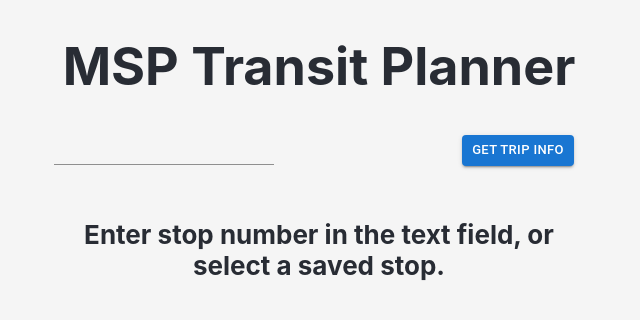
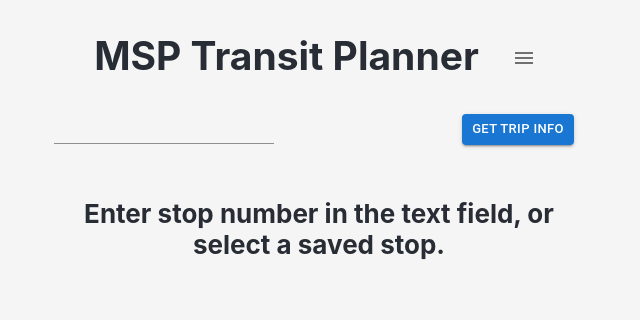
Before and after one commit to cjdufault/msp-next-trip, a React (Create React App) app: page / in a window 1280 px wide. Shown: the top 320 px of the page, without its empty margins (321-961 px from the left). Built offline with nearby package versions, Linux system fonts and the light colour scheme.

Commit message:
add route lookup

```diff
--- a/src/App.css
+++ b/src/App.css
@@ -27,6 +27,16 @@
   color: #61dafb;
 }
 
+.title-section {
+  display: flex;
+  align-items: center;
+}
+
+.main-menu-div {
+  padding-left: 25px;
+  padding-top: 5px;
+}
+
 .trip-lookup-status-message {
   padding: 0 15%;
 }
@@ -51,6 +61,10 @@
 
 .stop-input-form__buttons {
   padding: 0 10px;
+}
+
+.route-lookup {
+  max-width: 500px;
 }
 
 .map-header {
--- a/src/App.js
+++ b/src/App.js
@@ -1,6 +1,8 @@
 import React, { useState } from 'react';
 import { NextTripLookup } from './components/NextTripLookup';
 import { VehiclesMap } from './components/VehiclesMap';
+import { RouteLookup } from './components/RouteLookup';
+import { MainMenu } from './components/MainMenu';
 import './App.css';
 
 const App = () => {
@@ -13,25 +15,28 @@ const App = () => {
     setMapRouteNumber(routeNumber);
     setCurrentStop(currentStop);
     setMode('route-map');
-  }
-
+  };
   const handleMapExit = () => {
     setMapRouteNumber(null);
     setMode('next-trip');
-  }
+  };
+  const handleShowRouteLookup = () => {
+    setMapRouteNumber(null);
+    setMode('route-lookup');
+  };
 
   return (
-    <div className="App">
-      <header className="App-header">
-        <h1>{'MSP Transit Planner'}</h1>
-        {
-          mode === 'next-trip' &&
-          <NextTripLookup
-            handleMapDisplay={handleMapDisplay}
-            currentStop={currentStop}
+    <div className={'App'}>
+      <header className={'App-header'}>
+        <div className={'title-section'}>
+          <h2>{'MSP Transit Planner'}</h2>
+          <MainMenu
+            showRouteLookup={handleShowRouteLookup}
           />
-        }
-        {mode === 'route-map' && <VehiclesMap routeNumber={mapRouteNumber} mapExitCallback={handleMapExit} />}
+        </div>
+        { mode === 'route-lookup' && <RouteLookup lookupRouteCallback={handleMapDisplay} exitCallback={handleMapExit} /> }
+        { mode === 'next-trip' && <NextTripLookup mapDisplayCallback={handleMapDisplay} currentStop={currentStop} /> }
+        { mode === 'route-map' && <VehiclesMap routeNumber={mapRouteNumber} exitCallback={handleMapExit} /> }
       </header>
     </div>
   );
--- /dev/null
+++ b/src/components/MainMenu.jsx
@@ -0,0 +1,48 @@
+import React, { useState } from 'react';
+import IconButton from '@mui/material/IconButton';
+import Menu from '@mui/material/Menu';
+import MenuItem from '@mui/material/MenuItem';
+import MenuIcon from '@mui/icons-material/Menu';
+
+export const MainMenu = ({ showRouteLookup }) => {
+  const [anchorEl, setAnchorEl] = useState(null);
+  const open = Boolean(anchorEl);
+
+  const handleClick = (event) => {
+    setAnchorEl(event.currentTarget);
+  };
+
+  const handleClose = () => {
+    setAnchorEl(null);
+  };
+
+  const handleRouteLookupClick = () => {
+    handleClose();
+    showRouteLookup();
+  };
+
+  return (
+    <div className={'main-menu-div'}>
+      <IconButton
+        id="menu-button"
+        aria-controls={open ? 'main-menu' : undefined}
+        aria-haspopup="true"
+        aria-expanded={open ? 'true' : undefined}
+        onClick={handleClick}
+      >
+        <MenuIcon />
+      </IconButton>
+      <Menu
+        id="main-menu"
+        anchorEl={anchorEl}
+        open={open}
+        onClose={handleClose}
+        MenuListProps={{
+          'aria-labelledby': 'menu-button',
+        }}
+      >
+        <MenuItem onClick={handleRouteLookupClick}>{'Find Maps by Route'}</MenuItem>
+      </Menu>
+    </div>
+  );
+}
--- a/src/components/NextTripLookup.jsx
+++ b/src/components/NextTripLookup.jsx
@@ -11,7 +11,7 @@ import SaveIcon from '@mui/icons-material/Save';
 import DeleteIcon from '@mui/icons-material/Delete';
 import getNextTrip from '../data/tripData';
 
-export const NextTripLookup = ({ handleMapDisplay, currentStop }) => {
+export const NextTripLookup = ({ mapDisplayCallback, currentStop }) => {
 
   const defaultStatusMessage = 'Enter stop number in the text field, or select a saved stop.';
 
@@ -35,7 +35,7 @@ export const NextTripLookup = ({ handleMapDisplay, currentStop }) => {
     setStopNumber(newValue.trim()); // Safari likes to add newlines to this value
     setShowSaveButton(false);
     setShowUnSaveButton(false);
-  }
+  };
 
   const handleSaveStop = () => {
     if (!savedStops.includes(stopNumber)) {
@@ -49,7 +49,7 @@ export const NextTripLookup = ({ handleMapDisplay, currentStop }) => {
     let newSavedStops = savedStops.filter(stop => stop !== stopNumber);
     setSavedStops(newSavedStops);
     localStorage.setItem('savedStops', JSON.stringify(newSavedStops));
-  }
+  };
 
   const handleSelectSavedStop = async (event) => {
     const savedStop = event.target.innerText;
@@ -120,10 +120,7 @@ export const NextTripLookup = ({ handleMapDisplay, currentStop }) => {
   return (
     <div>
       <div>
-        <form
-          onSubmit={handleGetNextTrip}
-          className={'stop-input-form'}
-        >
+        <form onSubmit={handleGetNextTrip} className={'stop-input-form'}>
           <TextField
             value={ internalValue }
             variant={'standard'}
@@ -203,7 +200,7 @@ export const NextTripLookup = ({ handleMapDisplay, currentStop }) => {
                         <Button
                           variant={'contained'}
                           size={'small'}
-                          onClick={() => handleMapDisplay(departure.route_id, stopNumber)}
+                          onClick={() => mapDisplayCallback(departure.route_id, stopNumber)}
                         >{'Map'}</Button>
                       </TableCell>
                     </TableRow>
--- /dev/null
+++ b/src/components/RouteLookup.jsx
@@ -0,0 +1,52 @@
+import React, { useState } from 'react';
+import Button from '@mui/material/Button';
+import TextField from '@mui/material/TextField';
+
+export const RouteLookup = ({ lookupRouteCallback, exitCallback }) => {
+
+  const [internalValue, setInternalValue] = useState('');
+  const [routeId, setRouteId] = useState('');
+
+  const handleLookupClick = () => {
+    if (routeId !== '') {
+      lookupRouteCallback(routeId, null);
+    }
+  };
+
+  const handleRouteInputChange = (newValue) => {
+    setRouteId(newValue);
+  };
+
+  return (
+    <div className={'route-lookup'}>
+      <div className={'map-header'}>
+        <Button onClick={exitCallback}><strong>{'X'}</strong></Button>
+        <small>{'Enter a route number below to view a map of the route.'}</small>
+      </div>
+      <form onSubmit={handleLookupClick} className={'stop-input-form'}>
+        <TextField
+          value={ internalValue }
+          variant={'standard'}
+          className={'stop-input-form__text-input'}
+          onChange={ (event) => {
+            const newValue = event.target.value;
+            setInternalValue(newValue);
+            handleRouteInputChange(newValue);
+          }}
+          onBlur={ () => {
+            setInternalValue(routeId);
+          }}
+        />
+        <div className={'stop-input-form__buttons'}>
+          <Button
+            onClick={handleLookupClick}
+            size={'small'}
+            variant={'contained'}
+          >
+            {'Lookup'}
+          </Button>
+        </div>
+      </form>
+    </div>
+  )
+}
--- a/src/components/VehiclesMap.jsx
+++ b/src/components/VehiclesMap.jsx
@@ -5,7 +5,9 @@ import { getVehiclePositions } from "../data/mapData";
 import { getRouteShape } from '../data/shapeData';
 import constants from '../constants.json';
 
-export const VehiclesMap = ({ routeNumber, mapExitCallback }) => {
+// TODO: implement proper error handling for bad route numbers
+
+export const VehiclesMap = ({ routeNumber, exitCallback }) => {
 
   const [hasFocused, setHasFocused] = useState(false);
   const [vehicleCoordinates, setVehicleCoordinates] = useState();
@@ -46,7 +48,7 @@ export const VehiclesMap = ({ routeNumber, mapExitCallback }) => {
   return (
     <div>
       <div className={'map-header'}>
-        <Button onClick={mapExitCallback}><strong>{'X'}</strong></Button>
+        <Button onClick={exitCallback}><strong>{'X'}</strong></Button>
         <small>{'Vehicle locations update every 30 seconds.'}</small>
       </div>
       <MapContainer
--- a/src/data/mapData.js
+++ b/src/data/mapData.js
@@ -2,6 +2,10 @@ import constants from '../constants.json';
 
 export async function getVehiclePositions(routeNumber) {
   const response = await fetch(`${constants.API_URL}/vehicles/${routeNumber}`);
+
+  if (response.status === 400) {
+    return null;
+  }
   const vehicles = await response.json();
 
   // inactive vehicles have coords of [0, 0] set -- filter this out
```
